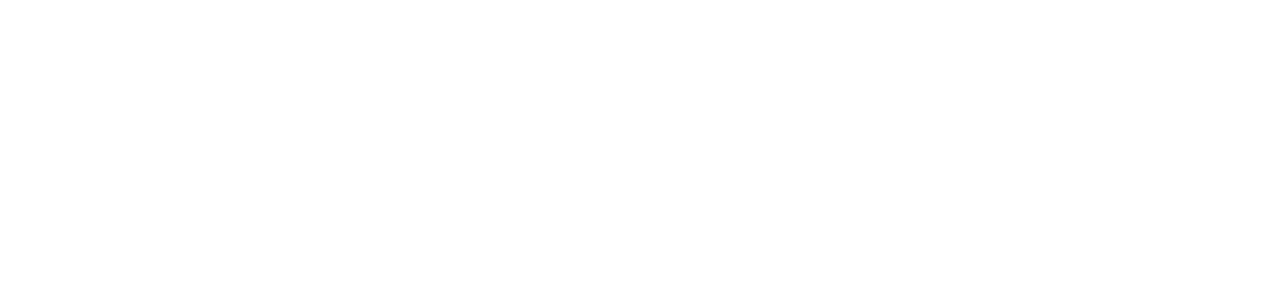
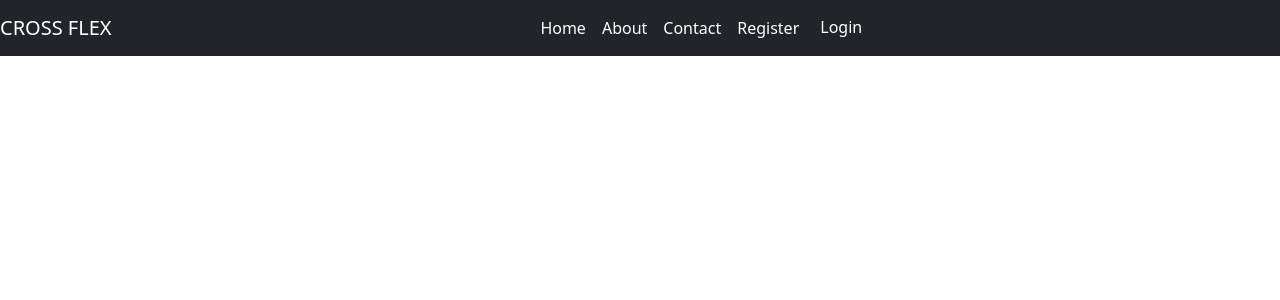
Before and after one commit to MingJae92/Cross_Flex_App_2, a React (Create React App) app: page /register in a window 1280 px wide. Before the commit this address had no page. Shown: the top 300 px of the page. Built offline with nearby package versions, Linux system fonts and the light colour scheme.

Commit message:
Navbar implemented

```diff
--- a/src/App.js
+++ b/src/App.js
@@ -1,10 +1,12 @@
 import './App.css';
 import { Route, Routes } from 'react-router-dom';
 import Homepage from './components/Homepage';
+import Navbar from './components/Navbar';
 
 function App() {
   return (
     <div>
+       <Navbar />
       <Routes>
         <Route path='/' element={<Homepage />} />
       </Routes>
--- a/src/Components/Navbar.js
+++ b/src/Components/Navbar.js
@@ -0,0 +1,50 @@
+import React from 'react';
+import { useState } from 'react';
+import { Navbar, Nav } from 'react-bootstrap';
+import { Link } from 'react-router-dom';
+import { Button } from 'react-bootstrap';
+
+function Navigationbar() {
+  const [expanded, setExpanded] = useState(false);
+
+  return (
+    <Navbar
+      bg="dark"
+      variant="dark"
+      expand="lg"
+      expanded={expanded}
+      onToggle={() => setExpanded(!expanded)}
+      className="mx-auto"
+    >
+      <Navbar.Brand className="navbar-brand">
+        <Link to="/" className="nav-link" style={{ color: 'white' }}>CROSS FLEX</Link>
+      </Navbar.Brand>
+      <Navbar.Toggle aria-controls="basic-navbar-nav" />
+      <Navbar.Collapse id="basic-navbar-nav">
+        <Nav className="mx-auto">
+          <ul className="navbar-nav">
+            <li className="nav-item">
+              <Link to="/" className="nav-link" style={{ color: 'white' }}>Home</Link>
+            </li>
+            <li className="nav-item">
+              <Link to="/about" className="nav-link" style={{ color: 'white' }}>About</Link>
+            </li>
+            <li className="nav-item">
+              <Link to="/contact" className="nav-link" style={{ color: 'white' }}>Contact</Link>
+            </li>
+            <li className="nav-item">
+              <Link to="/register" className="nav-link" style={{ color: 'white' }}>Register</Link>
+            </li>
+            <li className="nav-item">
+              <Button variant="dark" as={Link} to="/login">
+                Login
+              </Button>
+            </li>
+          </ul>
+        </Nav>
+      </Navbar.Collapse>
+    </Navbar>
+  );
+}
+
+export default Navigationbar;
```
